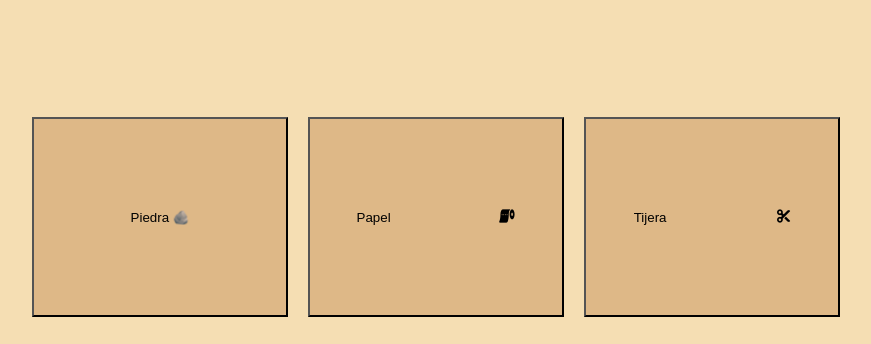
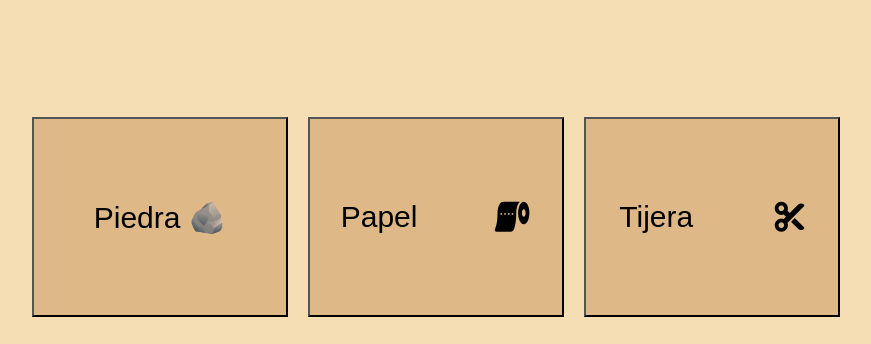
Before and after one commit to franbarbera/Piedra-Papel-o-Tijera, a plain HTML site: page index.html in a window 1280 px wide. Shown: the part 108-452 px from the top of the page, without its empty margins (204-1075 px from the left). Drawn offline with Linux system fonts and the light colour scheme.

Commit message:
cambie font size de los botones

```diff
--- a/assets/css/style.css
+++ b/assets/css/style.css
@@ -27,6 +27,9 @@ body {
   width: 20%;
   height: 200px;
   align-items: center;
+}
+button{
+  font-size: 30px;
 }
 i{
     margin-left: 15px;
```
